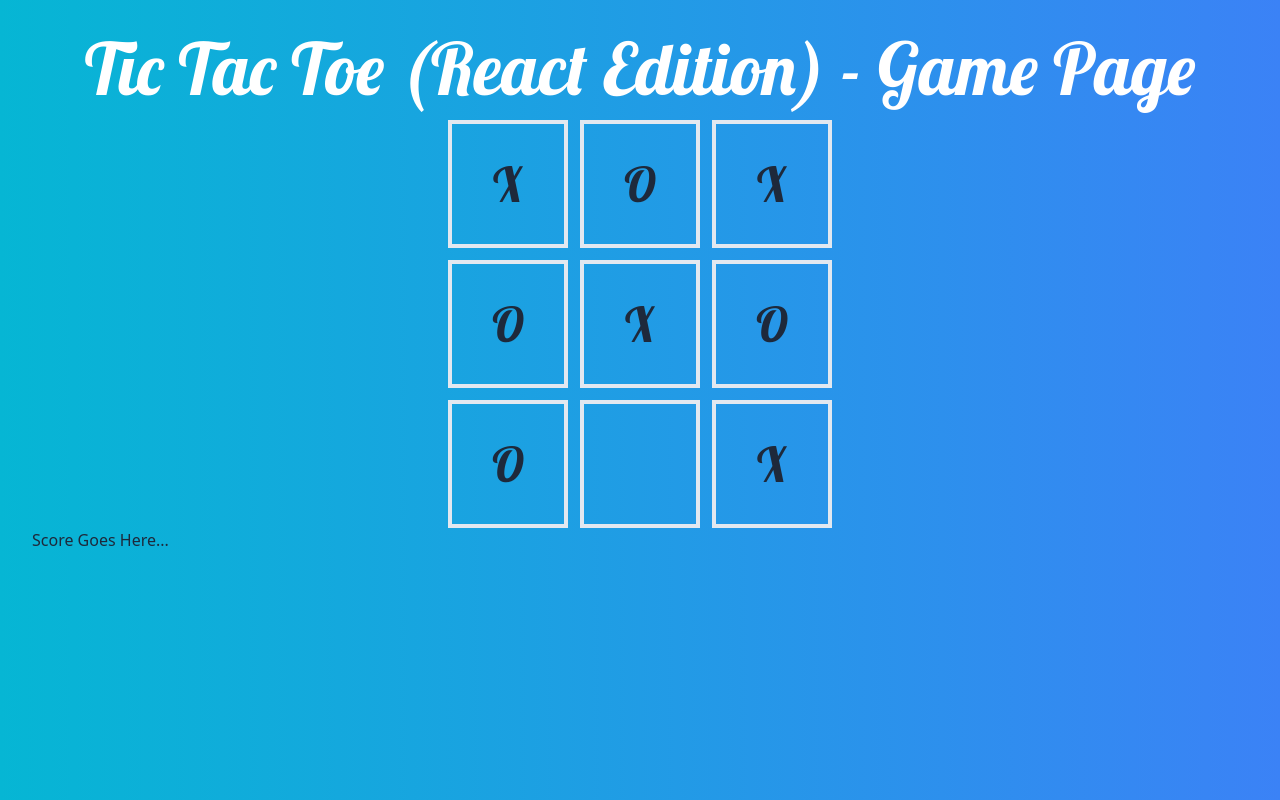
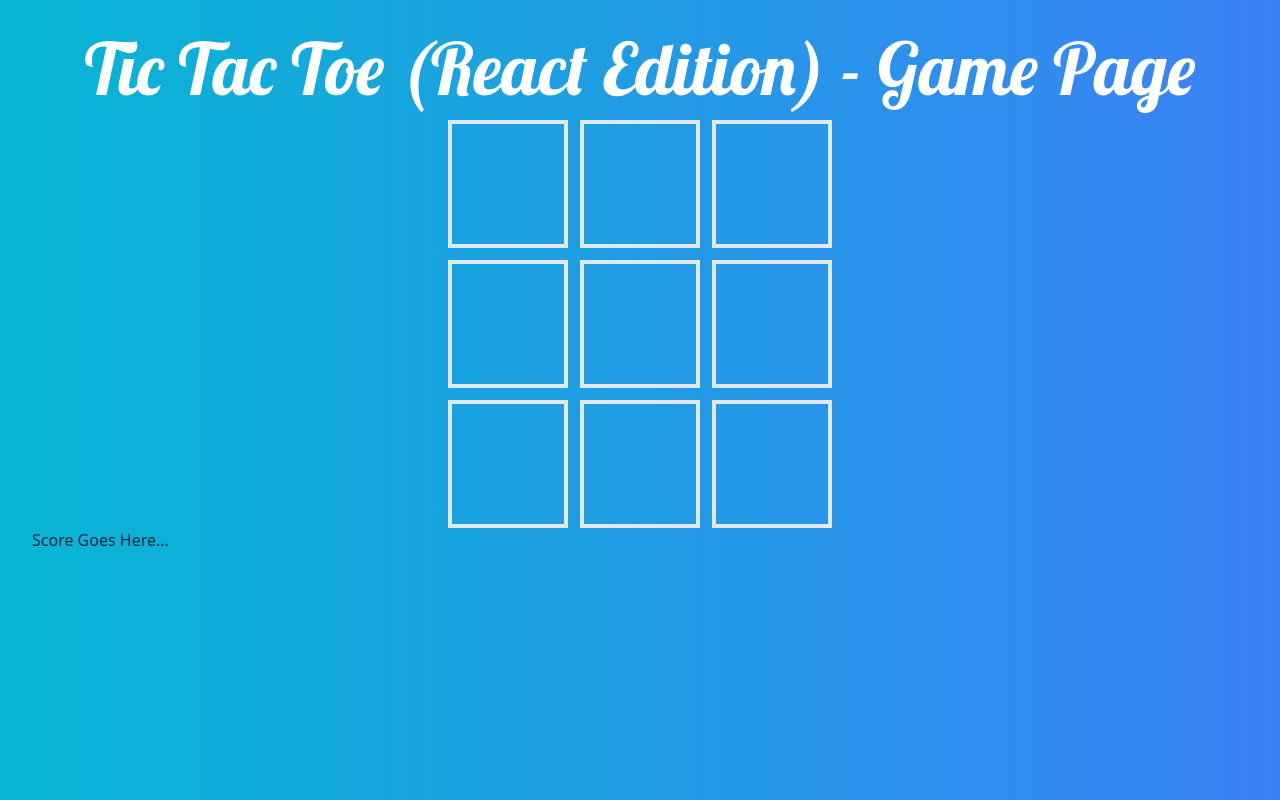
Before and after one commit to tibbdev/react-tictactoe, a React (Vite) app: page / in a window 1280 px wide. Built offline with nearby package versions, Linux system fonts and the light colour scheme.

Commit message:
started getting square to have some logic

```diff
--- a/src/Game.tsx
+++ b/src/Game.tsx
@@ -1,10 +1,15 @@
 import { useState } from "react"
+import Square from "./Square"
 
-const INITIAL_GAME_STATE = ["X","O","X",
-                            "O","X","O",
-                            "O","","X"]
+const INITIAL_GAME_STATE = ["","","",
+                            "","","",
+                            "","",""]
 function Game() {
   const [gameState, setGameState] = useState<string[]>(INITIAL_GAME_STATE)
+
+  const handleCellClick = (event: any) => {
+    console.log("Cell Clicked!", event.target.getAttribute("data-cell-index"));
+};
 
   return (
       <div className="h-full p-8 text-slate-800 bg-gradient-to-r from-cyan-500 to-blue-500">
@@ -15,9 +20,11 @@ function Game() {
           <div className="grid grid-cols-3 gap-3 mx-auto w-96">
             {
               gameState.map((player, index) =>
-                <div key={index} className="h-32 border-solid border-4 border-slate-200 font-display text-5xl text-center flex justify-center items-center cursor-pointer">
-                  {player}
-                </div>
+                <Square
+                  key={index}
+                  onClick={handleCellClick}
+                    {...{index, player}}
+                  />
               )
             }
           </div>
--- /dev/null
+++ b/src/Square.tsx
@@ -0,0 +1,29 @@
+type Props = {
+    index: number;
+    onClick(event: any): void;
+    player?: string;
+}
+
+function Square({index, onClick, player}: Props) {
+    const scale = player ? "scale-100" : "scale-0"
+    const textColor = player === "X" ? "text-yellow-200" : "text-fuchsia-300"
+    const hoverStyle = "transition duration-500 hover:scale-105 transform"
+
+
+    return (
+        <div
+            data-cell-index={index}
+            className={`h-32 border-solid border-4 border-slate-200 font-display text-5xl text-center flex justify-center items-center cursor-pointer ${hoverStyle}`}
+            {...{onClick}}
+                >
+                <span
+                    data-cell-index={index}
+                    className={`transform transition-all duration-150 ease-out ${scale} ${textColor}`}
+                    >
+                        { player }
+                </span>
+        </div>
+    )
+}
+
+export default Square
```
